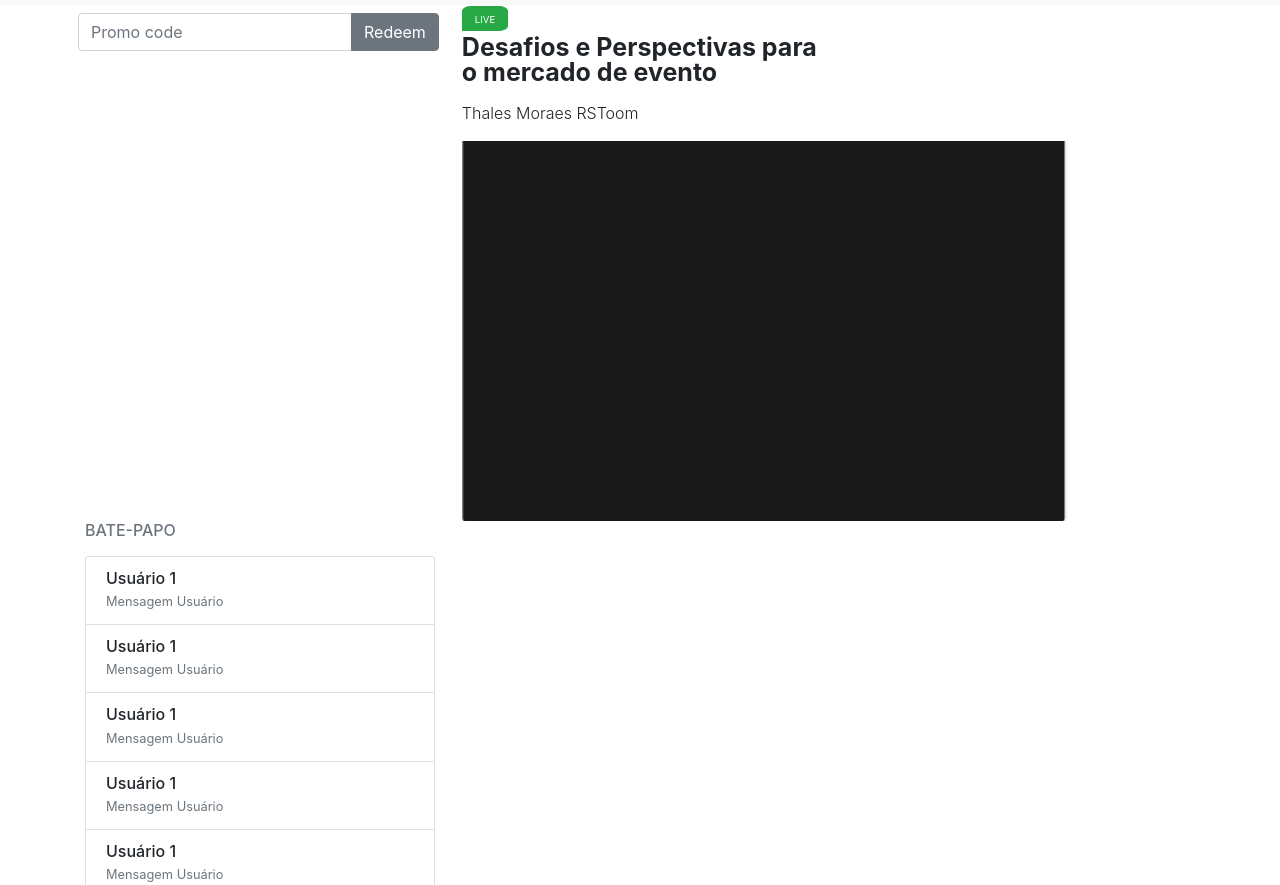
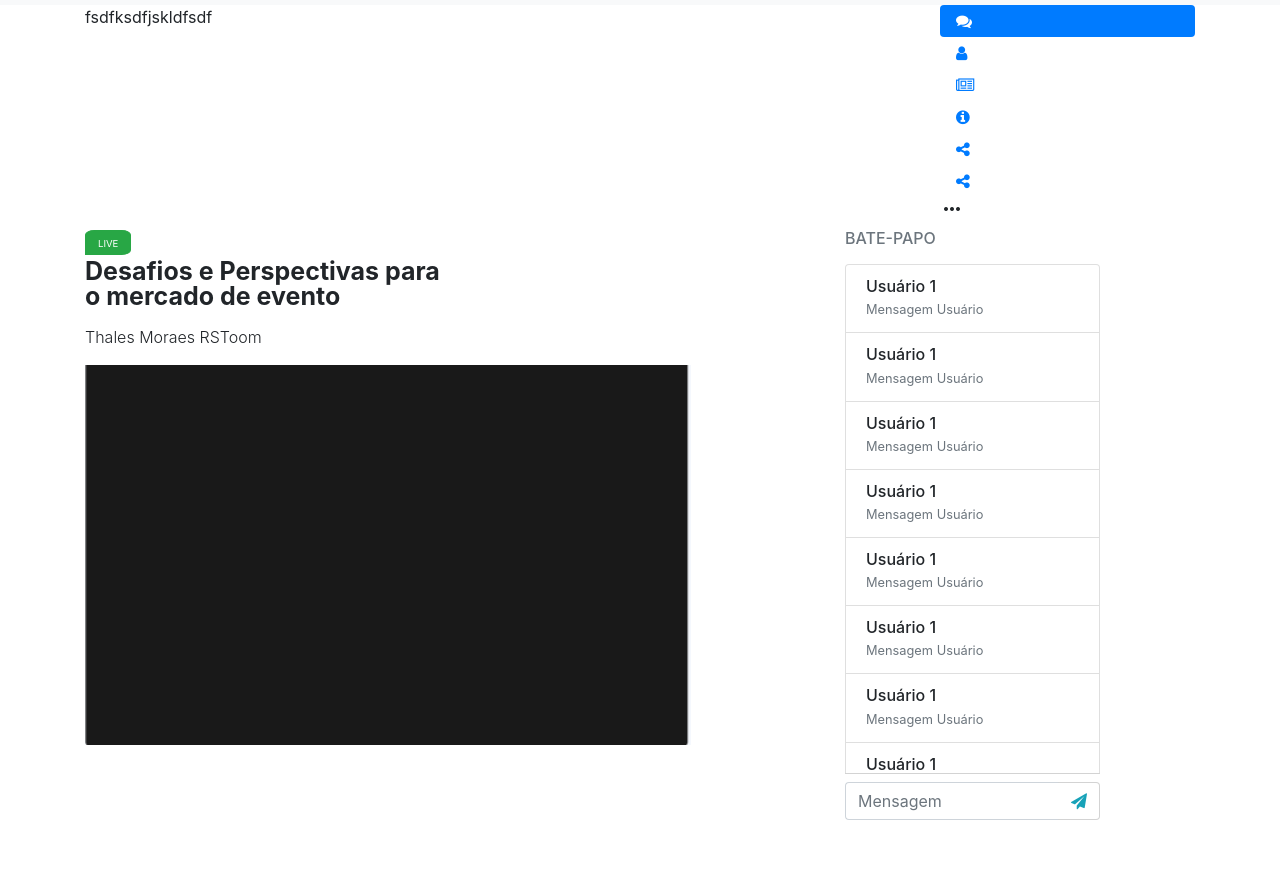
Before and after one commit to heberGustavo/web-git, a plain HTML site: page index.html in a window 1280 px wide. Shown: the part 67-952 px from the top of the page. Drawn offline with nearby package versions, Linux system fonts and the light colour scheme.

Commit message:
Conf menu lateral

```diff
--- a/css/_style.css
+++ b/css/_style.css
@@ -26,7 +26,7 @@
   height: 510px;
   overflow-x: hidden;
   overflow-y: scroll;
-  border-bottom: 1px solid gainsbor;
+  border-bottom: 1px solid lightgrey;
 }
 
 #img-user{
@@ -56,8 +56,6 @@
   width: 51%;
 }
 
-
-
 .button-home {
   height: 50px;
   width: 50px;
@@ -75,6 +73,16 @@
   margin-left: 65%;
   margin-bottom: 1%;
   margin-top: -40px;
+}
+
+#btnEnviarMensagem{
+    border-bottom: 1px solid lightgrey;
+    border-right: 1px solid lightgrey;
+    border-top: 1px solid lightgrey;
+}
+
+#txtMensagem{
+  border-right: none;
 }
 
 /*Custom Scroll*/
--- a/index.html
+++ b/index.html
@@ -8,6 +8,7 @@
 
     <!--Font-Awesome-->
     <link rel="stylesheet" href="https://cdnjs.cloudflare.com/ajax/libs/font-awesome/4.7.0/css/font-awesome.min.css">
+    <link href="https://fonts.googleapis.com/icon?family=Material+Icons" rel="stylesheet">
 
     <!-- Bootstrap core CSS -->
     <link href="css/bootstrap.css" rel="stylesheet">
@@ -41,13 +42,54 @@
     </nav>
 
     <div class="container">
+
         <div class="row">
-            <div class="col-md-4 order-md-2 mb-4">
+            <div class="col-md-9">
+                <div class="tab-content" id="v-pills-tabContent">
+                    <div class="tab-pane fade show active" id="v-pills-home" role="tabpanel"
+                        aria-labelledby="v-pills-home-tab">fsdfksdfjskldfsdf</div>
+                    <div class="tab-pane fade" id="v-pills-profile" role="tabpanel"
+                        aria-labelledby="v-pills-profile-tab">
+                        fsdfk2342sdfjskldfsdf</div>
+                    <div class="tab-pane fade" id="v-pills-messages" role="tabpanel"
+                        aria-labelledby="v-pills-messages-tab">
+                        fsdfk56767sdfjskldfsdf</div>
+                    <div class="tab-pane fade" id="v-pills-settings" role="tabpanel"
+                        aria-labelledby="v-pills-settings-tab">
+                        fsdfksdf23234654jskldfsdf</div>
+                </div>
+            </div>
+            <div class="col-md-3">
+                <div class="nav flex-column nav-pills" id="v-pills-tab" role="tablist" aria-orientation="vertical">
+                    <a class="nav-link active fa fa-comments" id="v-pills-home-tab" data-toggle="pill"
+                        href="#v-pills-home" role="tab" aria-controls="v-pills-home" aria-selected="true"></a>
+                    <a class="nav-link fa fa-user" id="v-pills-profile-tab" data-toggle="pill" href="#v-pills-profile"
+                        role="tab" aria-controls="v-pills-profile" aria-selected="false"></a>
+                    <a class="nav-link fa fa-newspaper-o
+                    " id="v-pills-messages-tab" data-toggle="pill" href="#v-pills-messages" role="tab"
+                        aria-controls="v-pills-messages" aria-selected="false"></a>
+                    <a class="nav-link fa fa-info-circle" id="v-pills-settings-tab" data-toggle="pill"
+                        href="#v-pills-settings" role="tab" aria-controls="v-pills-settings" aria-selected="false"></a>
+                    <a class="nav-link fa fa-share-alt" id="v-pills-settings-tab" data-toggle="pill"
+                        href="#v-pills-settings" role="tab" aria-controls="v-pills-settings" aria-selected="false"></a>
+                    <a class="nav-link fa fa-share-alt" id="v-pills-settings-tab" data-toggle="pill"
+                        href="#v-pills-settings" role="tab" aria-controls="v-pills-settings" aria-selected="false"></a>
+                    <span class="material-icons">
+                        more_horiz
+                    </span>
+
+                </div>
+            </div>
+        </div>
+
+        <div class="row">
+
+            <div class="col-md-3 order-md-2 mb-4 mt-2">
                 <h4 class="d-flex justify-content-between align-items-center mb-3">
                     <span class="text-muted fs-16">BATE-PAPO</span>
                 </h4>
                 <div class="add-scroll">
-                    <ul class="list-group mb-3">
+                    <ul class="list-group">
                         <li class="list-group-item d-flex justify-content-between lh-condensed">
                             <div>
                                 <h6 class="my-0">Usuário 1</h6>
@@ -116,31 +158,25 @@
                         </li>
                     </ul>
                 </div>
+                <form class="pt-2">
+                    <div class="input-group">
+                        <input type="text" id="txtMensagem" class="form-control" placeholder="Mensagem">
+                        <div class="input-group-append">
+                            <button type="submit" id="btnEnviarMensagem" class="btn btn-ligth"><i
+                                    class="fa fa-paper-plane text-info"></i></button>
+                        </div>
+                    </div>
+                </form>
             </div>
-            <form class="p-2">
-                <div class="input-group">
-                    <input type="text" class="form-control" placeholder="Promo code">
-                    <div class="input-group-append">
-                        <button type="submit" class="btn btn-secondary">Redeem</button>
-                    </div>
-                </div>
-            </form>
 
-
-
-            <div class="col-md-8 order-md-1">
-
+            <div class="col-md-8 order-md-1 mt-2">
                 <div class="home">
                     <form class="left" action="index.html" method="post">
                         <button type="button" class="btn btn-success button-live">LIVE</button>
                         <p class="font-weight-bold p-home">Desafios e Perspectivas para o mercado de evento</p>
                     </form>
                 </div>
-
-
-
                 <p class="font-weight-light">Thales Moraes RSToom</p>
-
                 <img id="video-atual" src="img/home.png" class="img-fluid" alt="Responsive image">
 
             </div>
@@ -155,13 +191,12 @@
             </ul>
         </footer>
     </div>
-    <!--
-  <script src="https://code.jquery.com/jquery-3.5.1.slim.min.js"
-    integrity="sha384-DfXdz2htPH0lsSSs5nCTpuj/zy4C+OGpamoFVy38MVBnE+IbbVYUew+OrCXaRkfj"
-    crossorigin="anonymous"></script>
-  <script>window.jQuery || document.write('<script src="../assets/js/vendor/jquery.slim.min.js"><\/script>')</script>
-  <script src="../assets/dist/js/bootstrap.bundle.js"></script>
-  -->
+
+    <script src="https://code.jquery.com/jquery-3.3.1.slim.min.js"
+        integrity="sha384-q8i/X+965DzO0rT7abK41JStQIAqVgRVzpbzo5smXKp4YfRvH+8abtTE1Pi6jizo"
+        crossorigin="anonymous"></script>
+    <script src="js/bootstrap.js"></script>
+
 </body>
 
 </html>
```
